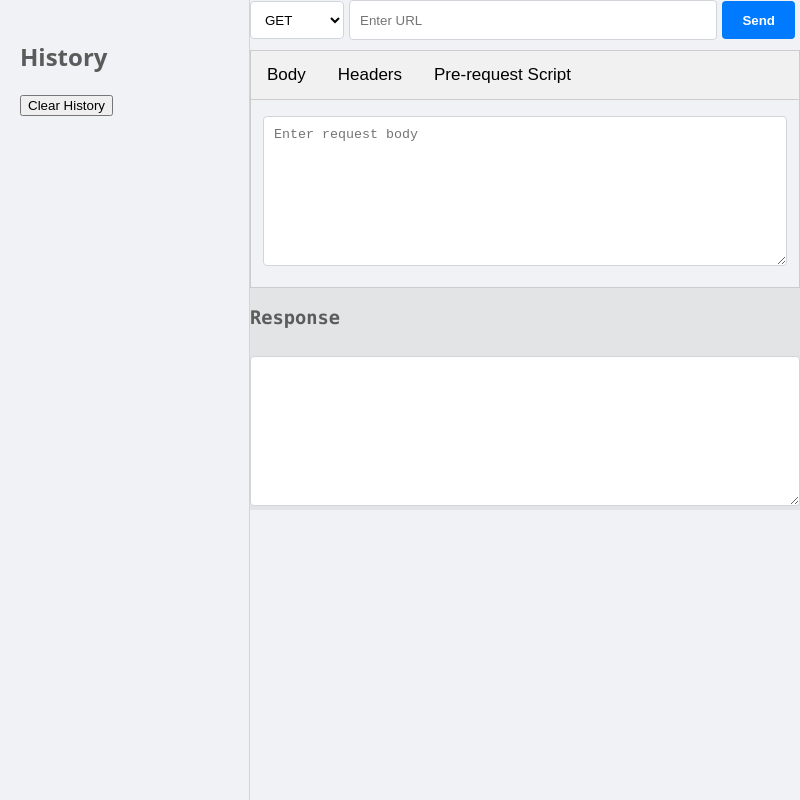
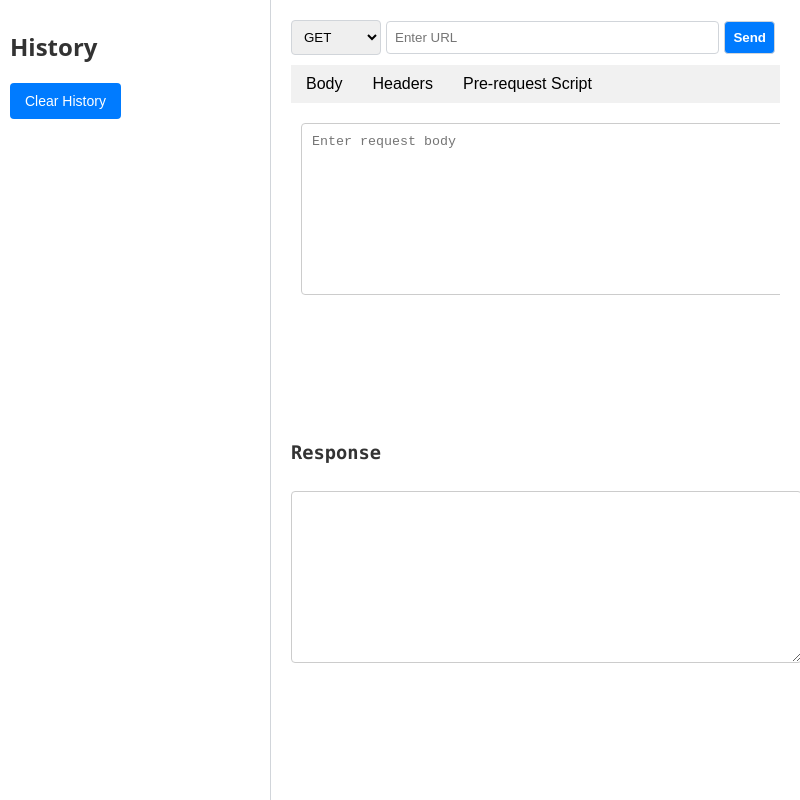
Before and after one commit to anoopsimon/postman-app, an Electron app: page index.html in a window 800 px wide. Drawn offline with Linux system fonts and the light colour scheme.

Commit message:
updated UI styling

```diff
--- a/style.css
+++ b/style.css
@@ -4,14 +4,32 @@ body {
   margin: 0;
   padding: 0;
   display: flex;
-  height: 100vh; /* Full viewport height */
-  color: #5b5b5b;
+  height: 100vh;
+  color: #333;
 }
 
+#container {
+  display: flex;
+  height: 100%;
+}
+
+#history-panel {
+  width: 250px;
+  background-color: #fff;
+  border-right: 1px solid #d1d5da;
+  overflow-y: auto;
+  padding: 10px;
+}
+
+#request-panel {
+  flex-grow: 1;
+  padding: 20px;
+  background-color: #fff;
+  overflow-y: auto;
+}
 
 #request-controls {
   display: flex;
-  justify-content: flex-start;
   align-items: center;
   margin-bottom: 10px;
 }
@@ -20,92 +38,111 @@ body {
 #request-controls input[type="text"],
 #request-controls button {
   margin-right: 5px;
+  padding: 8px;
+  border: 1px solid #d1d5da;
+  border-radius: 4px;
+}
+
+
+#url {
+  flex: 1; /* Grow to fill available space */
+  padding: 8px;
+  border: 1px solid #d1d5da;
+  border-radius: 4px;
 }
 
 #method {
   flex: 0 0 auto;
-  margin-right: 10px;
-  height: 38px; /* Match height with URL input and send button */
-  border: 1px solid #d1d5da; /* Light border */
-  background-color: #fff; /* White background */
-  border-radius: 4px;
-  padding: 0 10px; /* Padding on the sides */
-}
-
-#url {
-  flex: 1;
-  margin-right: 10px;
-  height: 38px;
-  border: 1px solid #d1d5da;
-  background-color: #fff;
-  border-radius: 4px;
-  padding: 0 10px;
 }
 
 #send {
+  background-color: #007bff;
+  color: white;
+  border: none;
+  border-radius: 4px;
+  cursor: pointer;
+  font-weight: bold;
   flex: 0 0 auto;
-  height: 38px;
+}
+
+#send:hover {
+  background-color: #0056b3;
+}
+
+#request-body, #response-body {
+  width: 100%;
+  padding: 10px;
+  margin-top: 10px;
+  border: 1px solid #ccc;
+  border-radius: 4px;
+  min-height: 150px;
+  resize: vertical;
+}
+
+#response {
+  font-family: 'Consolas', 'Monaco', monospace;
+}
+
+#request-tabs {
+  overflow: hidden;
+  background-color: #f1f1f1;
+}
+
+.tablink {
+  float: left;
+  border: none;
+  outline: none;
+  cursor: pointer;
+  padding: 10px 15px;
+  transition: 0.3s;
+  font-size: 16px;
+  background-color: inherit;
+}
+
+.tablink.active, .tablink:hover {
+  background-color: #ddd;
+}
+
+.tabcontent {
+  display: none;
+  padding: 10px;
+  border-top: none;
+  height: 300px; /* Fixed height for the tab content */
+  overflow-y: auto; /* Make it scrollable if content overflows */
+}
+
+.tabcontent.active {
+  display: block;
+}
+
+.header-pair {
+  display: flex;
+  margin-bottom: 5px;
+}
+
+.header-pair input {
+  flex-grow: 1;
+  margin-right: 5px;
+  padding: 8px;
+  border: 1px solid #ccc;
+  border-radius: 4px;
+}
+
+#add-header, #clear-history {
+  padding: 10px 15px;
   background-color: #007bff; /* Blue background */
   color: white;
   border: none;
   border-radius: 4px;
-  padding: 0 20px;
   cursor: pointer;
-  font-weight: bold; /* Make the button text bold */
+  font-size: 14px;
+  margin-bottom: 10px;
 }
 
-#send:hover {
+#add-header:hover, #clear-history:hover {
   background-color: #0056b3; /* Darker blue on hover */
 }
 
-#request-body, #response-body {
-  width: 100%;
-  margin-top: 10px;
-  padding: 10px;
-  box-sizing: border-box;
-  border-radius: 4px;
-  border: 1px solid #d1d5da;
-  min-height: 150px;
-  resize: vertical;
-  background-color: #fff; /* White background */
-}
-
-#request-body {
-  margin-bottom: 10px;
-}
-
-#response {
-  background-color: #e2e4e6; /* Slightly different background for contrast */
-  color: #5b5b5b;
-  font-family: 'Consolas', 'Monaco', monospace; /* Use a monospace font for the response */
-}
-
-#container {
-  display: flex;
-}
-
-#history-panel {
-  width: 250px; /* Fixed width for the history panel */
-  height: 100vh; /* Full viewport height */
-  overflow-y: auto; /* Scrollable */
-  border-right: 1px solid #d1d5da;
-  padding: 20px;
-  box-sizing: border-box;
-}
-
-#request-panel {
-  flex-grow: 1; /* Takes the remaining space */
-  display: flex;
-  flex-direction: column;
-  height: 100vh; /* Full viewport height */
-  overflow-y: auto; /* Scrollable */
-}
-
-#history-list {
-  list-style: none;
-  padding: 0;
-  margin: 0;
-}
 
 #history-list li {
   cursor: pointer;
@@ -118,47 +155,13 @@ body {
   background-color: #e2e2e2;
 }
 
+/* Responsive Design */
+@media (max-width: 768px) {
+  #container {
+    flex-direction: column;
+  }
 
-#request-tabs {
-  overflow: hidden;
-  border: 1px solid #ccc;
-  background-color: #f1f1f1;
+  #history-panel, #request-panel {
+    width: 100%;
+  }
 }
-
-.tablink {
-  background-color: inherit;
-  float: left;
-  border: none;
-  outline: none;
-  cursor: pointer;
-  padding: 14px 16px;
-  transition: 0.3s;
-  font-size: 17px;
-}
-
-.tablink:hover {
-  background-color: #ddd;
-}
-
-/* Style the tab content */
-.tabcontent {
-  display: none;
-  padding: 6px 12px;
-  border: 1px solid #ccc;
-  border-top: none;
-}
-
-
-.header-pair {
-  display: flex;
-  margin-bottom: 5px;
-}
-
-.header-pair input {
-  margin-right: 5px;
-  flex-grow: 1;
-}
-
-
-/* Optional: Import the Open Sans font from Google Fonts */
-@import url('https://fonts.googleapis.com/css2?family=Open+Sans:wght@400;600&display=swap');
```
